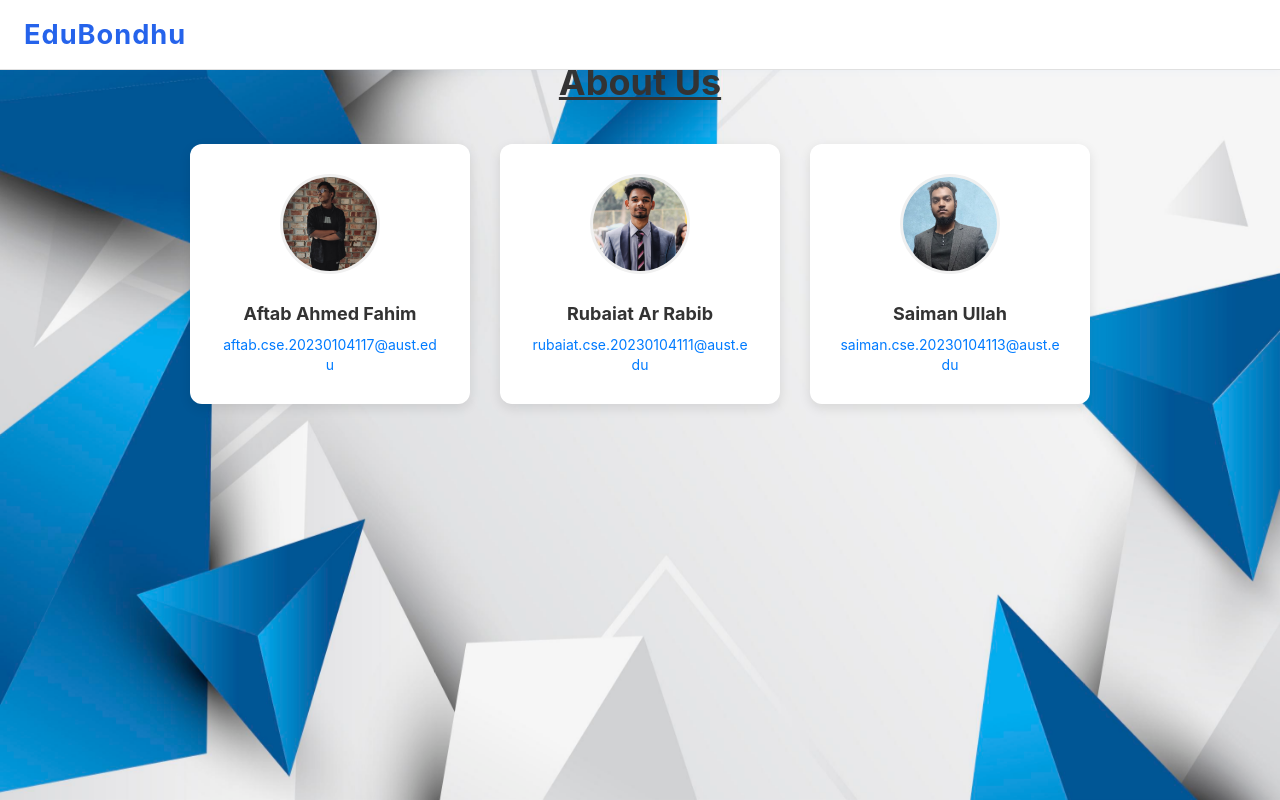
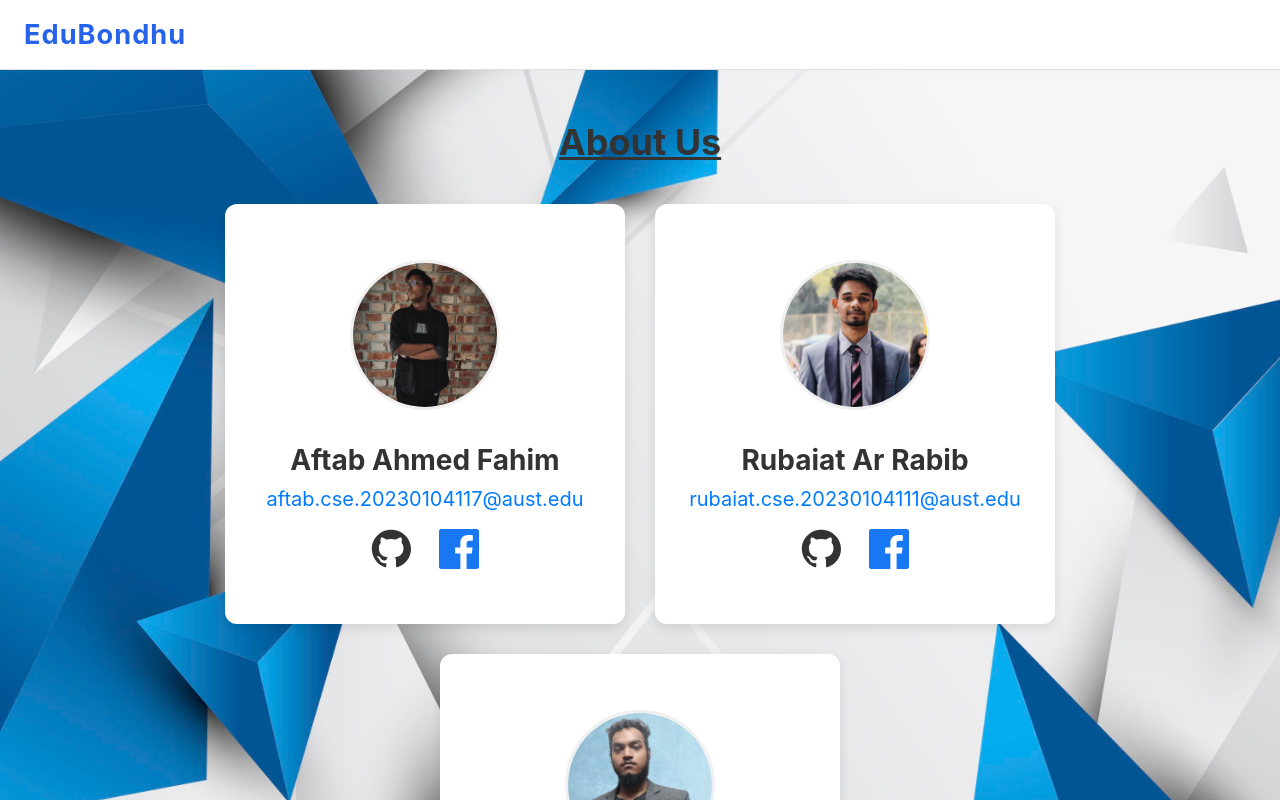
Before and after one commit to AftabAhmedFahim/EduBondhu, a React (Create React App) app: page /about in a window 1280 px wide. Shown: the top 800 px of the page. Built offline with nearby package versions, Linux system fonts and the light colour scheme.

Commit message:
Modified some Frontends

```diff
--- a/src/pages/About/AboutPage.css
+++ b/src/pages/About/AboutPage.css
@@ -105,7 +105,7 @@
 
 /* ========== About Section ========== */
 .about-section {
-  padding: 60px 20px;
+  padding: 120px 20px 60px 20px;
   text-align: center;
 }
 
@@ -129,9 +129,14 @@
   border-radius: 12px;
   box-shadow: 0 4px 12px rgba(0, 0, 0, 0.1);
   padding: 30px;
-  width: 280px;
+  width: 400px;
+  min-height: 420px;
   text-align: center;
   transition: all 0.3s ease;
+  display: flex;
+  flex-direction: column;
+  justify-content: center;
+  align-items: center;
 }
 
 .team-card:hover {
@@ -141,8 +146,8 @@
 
 /* Team Images */
 .team-card img {
-  width: 100px;
-  height: 100px;
+  width: 150px;
+  height: 150px;
   border-radius: 50%;
   object-fit: cover;
   margin-bottom: 15px;
@@ -151,8 +156,8 @@
 
 /* Team Names */
 .team-card h3 {
-  margin: 10px 0;
-  font-size: 18px;
+  margin: 18px 0 10px 0;
+  font-size: 28px;
   font-weight: bold;
   color: #333;
 }
@@ -161,7 +166,7 @@
 .team-card a {
   color: #007bff;
   text-decoration: none;
-  font-size: 14px;
+  font-size: 20px;
   word-break: break-word;
   transition: color 0.2s ease;
 }
@@ -169,6 +174,28 @@
 .team-card a:hover {
   color: #0056b3;
   text-decoration: underline;
+}
+
+.social-links {
+  display: flex;
+  justify-content: center;
+  gap: 28px;
+  margin-top: 18px;
+}
+
+.social-links a svg {
+  width: 40px;
+  height: 40px;
+}
+
+.social-links a {
+  display: inline-flex;
+  align-items: center;
+  transition: transform 0.2s;
+}
+
+.social-links a:hover {
+  transform: scale(1.15);
 }
 
 /* ========== Responsive ========== */
--- a/src/pages/About/AboutPage.js
+++ b/src/pages/About/AboutPage.js
@@ -11,18 +11,36 @@ const teamMembers = [
     name: "Aftab Ahmed Fahim",
     email: "aftab.cse.20230104117@aust.edu",
     img: image1,
+    github: "https://github.com/AftabAhmedFahim",
+    facebook: "https://www.facebook.com/Ahmed.aFtabfahim",
   },
   {
     name: "Rubaiat Ar Rabib",
     email: "rubaiat.cse.20230104111@aust.edu",
     img: image2,
+    github: "https://github.com/sloth-262",
+    facebook: "https://www.facebook.com/rubaiat.rabeeb",
   },
   {
     name: "Saiman Ullah",
     email: "saiman.cse.20230104113@aust.edu",
     img: image3,
+    github: "https://github.com/saiman4113",
+    facebook: "https://www.facebook.com/saiman.saiman.3766952/",
   },
 ];
+
+const GithubIcon = () => (
+  <svg height="28" width="28" viewBox="0 0 24 24" fill="#333">
+    <path d="M12 .5C5.73.5.5 5.73.5 12c0 5.08 3.29 9.39 7.86 10.93.58.11.79-.25.79-.56v-2.02c-3.2.7-3.87-1.54-3.87-1.54-.53-1.34-1.3-1.7-1.3-1.7-1.06-.72.08-.71.08-.71 1.17.08 1.79 1.2 1.79 1.2 1.04 1.78 2.73 1.27 3.4.97.11-.75.41-1.27.74-1.56-2.56-.29-5.26-1.28-5.26-5.7 0-1.26.45-2.29 1.19-3.09-.12-.29-.52-1.46.11-3.05 0 0 .97-.31 3.18 1.18a11.1 11.1 0 012.9-.39c.98.01 1.97.13 2.9.39 2.21-1.49 3.18-1.18 3.18-1.18.63 1.59.23 2.76.11 3.05.74.8 1.19 1.83 1.19 3.09 0 4.43-2.7 5.41-5.27 5.7.42.36.79 1.08.79 2.18v3.23c0 .31.21.67.8.56C20.71 21.39 24 17.08 24 12c0-6.27-5.23-11.5-12-11.5z"/>
+  </svg>
+);
+
+const FacebookIcon = () => (
+  <svg height="28" width="28" viewBox="0 0 24 24" fill="#1877f3">
+    <path d="M22.675 0h-21.35C.595 0 0 .595 0 1.326v21.348C0 23.405.595 24 1.326 24H12.82v-9.294H9.692v-3.622h3.128V8.413c0-3.1 1.893-4.788 4.659-4.788 1.325 0 2.463.099 2.797.143v3.24l-1.92.001c-1.504 0-1.797.715-1.797 1.763v2.313h3.587l-.467 3.622h-3.12V24h6.116C23.405 24 24 23.405 24 22.674V1.326C24 .595 23.405 0 22.675 0"/>
+  </svg>
+);
 
 export default function AboutPage() {
   const navigate = useNavigate();
@@ -39,13 +57,11 @@ export default function AboutPage() {
 
   return (
     <div className="about-container">
-      {/* Navbar */}
       <nav className="navbar">
         <div className="logo" onClick={() => navigate("/")}>
           EduBondhu
         </div>
 
-        {/* Mobile menu button */}
         <div className="menu-toggle" onClick={toggleMenu}>
           <span></span>
           <span></span>
@@ -53,7 +69,6 @@ export default function AboutPage() {
         </div>
       </nav>
 
-      {/* About Section */}
       <section className="about-section">
         <h1><u>About Us</u></h1>
         <div className="team-grid">
@@ -62,6 +77,14 @@ export default function AboutPage() {
               <img src={member.img} alt={member.name} />
               <h3>{member.name}</h3>
               <a href={`mailto:${member.email}`}>{member.email}</a>
+              <div className="social-links">
+                <a href={member.github} target="_blank" rel="noopener noreferrer" title="GitHub">
+                  <GithubIcon />
+                </a>
+                <a href={member.facebook} target="_blank" rel="noopener noreferrer" title="Facebook">
+                  <FacebookIcon />
+                </a>
+              </div>
             </div>
           ))}
         </div>
--- a/src/pages/ForgotPassword/forgotPassword.css
+++ b/src/pages/ForgotPassword/forgotPassword.css
@@ -1,6 +1,7 @@
 .forgot-wrapper {
   min-height: 100vh;
-  background: linear-gradient(135deg, #0b3c5d 0%, #3282b8 100%);
+  background: url('../../assets/login-bg.jpg') no-repeat center center fixed;
+  background-size: cover;
   display: flex;
   justify-content: center;
   align-items: center;
@@ -14,7 +15,7 @@
   border-radius: 12px;
   width: 350px;
   box-shadow: 0px 8px 25px rgba(0, 0, 0, 0.2);
-  color: #fff;
+  color: #007bff;
 }
 
 .forgot-box h2 {
@@ -34,17 +35,17 @@
   margin-bottom: 4px;
 }
 
-.forgot-box input {
+.forgot-box input[type="email"] {
+  color: #000000;
+  border: 1.5px solid #007bff;
+  background: rgba(255, 255, 255, 0.2);
+  border-radius: 6px;
   padding: 12px;
-  border: none;
-  border-radius: 6px;
   outline: none;
-  background: rgba(255, 255, 255, 0.2);
-  color: #fff;
 }
 
-.forgot-box input::placeholder {
-  color: #e0e0e0;
+.forgot-box input[type="email"]::placeholder {
+  color: #8f8f8f;
 }
 
 .forgot-box button {
@@ -66,7 +67,22 @@
   text-align: center;
   margin-bottom: 15px;
   font-size: 14px;
-  color: #d1f7ff;
+  color: #000000;
+}
+
+.forgot-box input[type="text"],
+.forgot-box input[type="password"] {
+  color: #000;
+  border: 1.5px solid #007bff;
+  background: rgba(255, 255, 255, 0.2);
+  border-radius: 6px;
+  padding: 12px;
+  outline: none;
+}
+
+.forgot-box input[type="text"]::placeholder,
+.forgot-box input[type="password"]::placeholder {
+  color: #909090;
 }
 
 .back-link {
--- a/src/pages/Home/HomePage.css
+++ b/src/pages/Home/HomePage.css
@@ -22,6 +22,36 @@
   background-color: white;
   z-index: 1000;
   flex-wrap: wrap;
+}
+
+.hamburger {
+  display: none;
+  flex-direction: column;
+  justify-content: center;
+  cursor: pointer;
+  width: 32px;
+  height: 32px;
+  margin-left: auto;
+  margin-right: 0.5rem;
+  z-index: 1100;
+}
+.hamburger span {
+  height: 4px;
+  width: 100%;
+  background: #2563eb;
+  margin: 5px 0;
+  border-radius: 2px;
+  transition: 0.3s;
+  display: block;
+}
+.hamburger.open span:nth-child(1) {
+  transform: translateY(9px) rotate(45deg);
+}
+.hamburger.open span:nth-child(2) {
+  opacity: 0;
+}
+.hamburger.open span:nth-child(3) {
+  transform: translateY(-9px) rotate(-45deg);
 }
 
 .logo {
@@ -58,7 +88,7 @@
 
 .hero {
   text-align: center;
-  padding: 4rem 2rem;
+  padding: clamp(3rem, 8vw, 8rem) 1rem 4rem 1rem;
   background-color: #f0f4f8;
   display: flex;
   flex-direction: column;
@@ -79,7 +109,7 @@
 
 .cta-buttons {
   display : flex;
-  flex-wrap : auto;
+  flex-wrap : wrap;
   justify-content : center;
   gap : 1rem;
 }
@@ -110,6 +140,8 @@
 .features {
   padding: 4rem 2rem;
   text-align: center;
+  background-color: #89aeff;
+  color: #fff;
 }
 
 .feature-cards {
@@ -118,6 +150,17 @@
   margin-top: 2rem;
   gap: 1.5rem;
   padding : 0 1rem;
+}
+
+.features h2,
+.features h3,
+.features p {
+  color: #000000;
+}
+
+.feature-cards .card {
+  background-color: #f0f4f8;
+  color: #222;
 }
 
 .card {
@@ -136,7 +179,7 @@
 
 .final-cta {
   text-align: center;
-  padding: 3rem 2rem;
+  padding: 4rem 2rem 6rem 2rem;
   background-color: #f0f9ff;
 }
 
@@ -152,6 +195,8 @@
 }
 
 .footer {
+  margin-top: 48px;
+  padding-bottom: 24px;
   background-color: #f3f4f6;
   padding: 2rem 1rem;
   text-align: center;
@@ -190,13 +235,40 @@
 /* Tablets (<= 768px) */
 @media (max-width: 768px) {
   .navbar {
+    position: relative;
     flex-direction: column;
+    justify-content: space-between;
     align-items: center;
+    position: relative;
   }
 
   .nav-links {
-    justify-content: center;
-    margin-top: 0.5rem;
+    position: fixed;
+    display: none !important;
+    position: absolute;
+    top: 100%;
+    right: 0;
+    background: #fff;
+    flex-direction: column;
+    align-items: flex-end;
+    width: min(80vw, 250px);
+    box-shadow: 0 2px 10px rgba(0, 0, 0, 0.08);
+    padding: 1rem 1.5rem;
+    display: none;
+
+    transform: translateX(100%);
+    transition: transform 0.3s ease-in-out;
+    z-index: 1001;
+  }
+
+  .nav-links.show {
+    transform: translateX(0);
+  }
+
+  .hamburger {
+    display: flex;
+    position: relative;
+    z-index: 1101;
   }
 
   .hero {
--- a/src/pages/Home/HomePage.js
+++ b/src/pages/Home/HomePage.js
@@ -1,15 +1,25 @@
 import React from "react";
 import { useNavigate } from "react-router-dom";
+import { useState } from "react";
 import "./HomePage.css";
 
 const HomePage = () => {
   const navigate = useNavigate();
+  const [menuOpen, setMenuOpen] = useState(false);
 
   return (
     <div className="home">
       <nav className="navbar">
         <div className="logo">EduBondhu</div>
-        <div className="nav-links">
+        <div
+          className={`hamburger${menuOpen ? " open" : ""}`}
+          onClick={() => setMenuOpen(!menuOpen)}
+        >
+          <span />
+          <span />
+          <span />
+        </div>
+        <div className={`nav-links${menuOpen ? " show" : ""}`}>
           <button onClick={() => navigate("/about")}>
             About
           </button>
@@ -84,13 +94,7 @@ const HomePage = () => {
         </button>
 
         <footer className="footer">
-          <div className="footer-links">
-            <a href="#">About Us</a>
-            <a href="#">Terms of Service</a>
-            <a href="#">Privacy Policy</a>
-            <a href="#">Contact Us</a>
-          </div>
-          <p>© 2024 EduBondhu. All rights reserved.</p>
+          <p>© 2025 EduBondhu. All rights reserved.</p>
         </footer>
       </section>
     </div>
--- a/src/pages/Login/LoginPage.css
+++ b/src/pages/Login/LoginPage.css
@@ -5,17 +5,6 @@
   min-height: 100vh;
   background: url('../../assets/login-bg.jpg');
   position: relative;
-}
-
-.login-container::before {
-  content: '';
-  position: absolute;
-  top: 0;
-  left: 0;
-  width: 100%;
-  height: 100%;
-  background: rgba(0, 0, 0, 0.35);
-  z-index: 0;
 }
 
 .login-box {
@@ -105,7 +94,7 @@
   text-align: center;
   margin-top: 1rem;
   font-size: 0.9rem;
-  color: #3890ed;
+  color: #ffffff;
   cursor: pointer;
 }
 
--- a/src/pages/SignUp/SignupPage.css
+++ b/src/pages/SignUp/SignupPage.css
@@ -84,7 +84,7 @@
 }
 
 .signup-box h2 {
-  color: #2563eb;
+  color: hsl(221, 83%, 53%);
   text-align: center;
   font-weight: 600;
   margin-bottom: 1.5rem;
```
